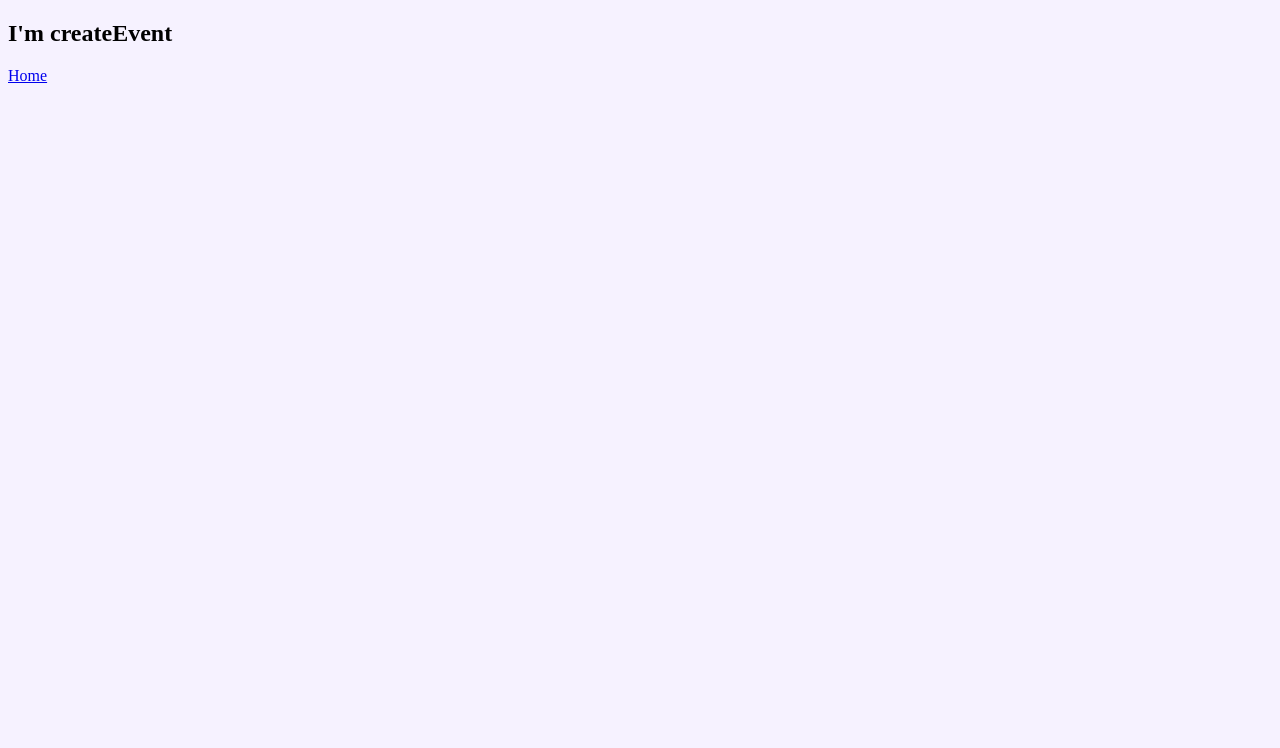
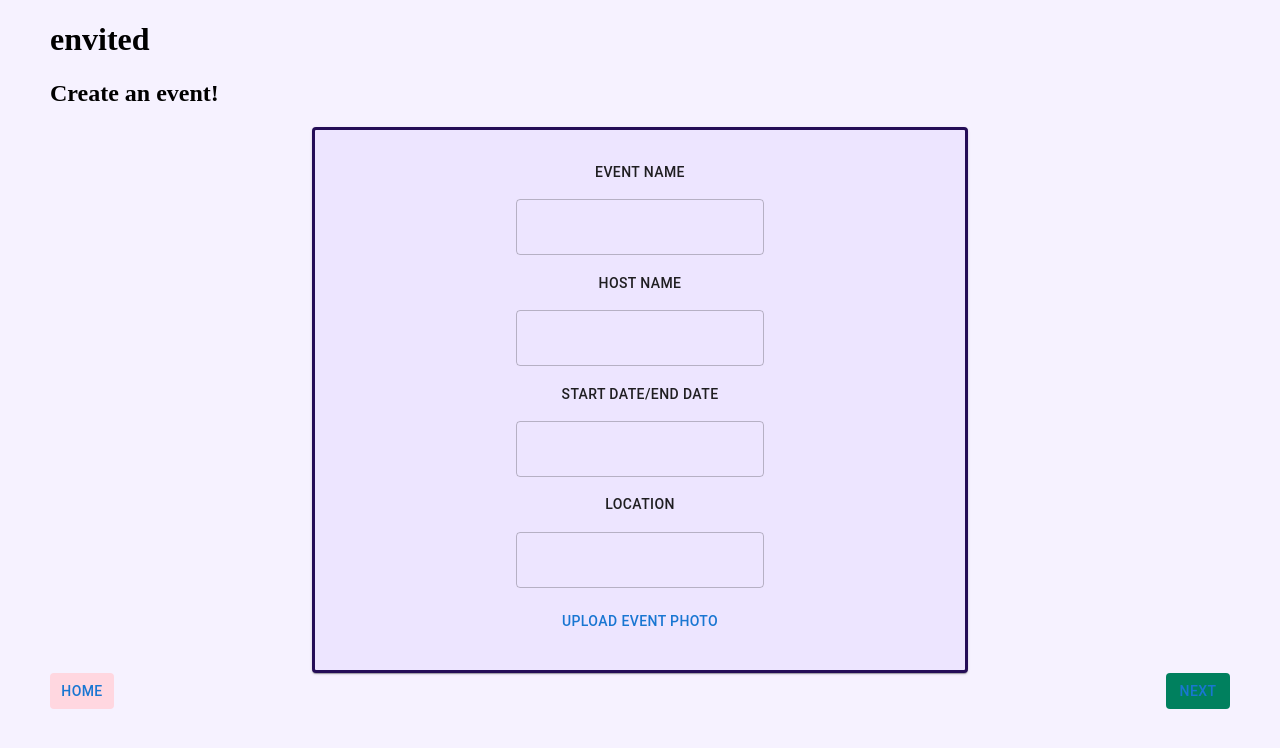
Before and after one commit to JazzPants/envited-technical-assessment, a React (Create React App) app: page /create in a window 1280 px wide. Shown: the top 748 px of the page. Built offline with nearby package versions, Linux system fonts and the light colour scheme.

Commit message:
Commit 11 - Added form in createEvent

```diff
--- a/src/components/createEvent/createEvent.css
+++ b/src/components/createEvent/createEvent.css
@@ -0,0 +1,34 @@
+body {
+    margin-top: 20px;
+    margin-left: 50px;
+    margin-right: 50px;
+}
+
+.createEvent-form {
+    border-style: solid;
+    border-width: 3px;
+    border-color: #240D57;
+    width: 50%;
+    margin: auto;
+    display: flex;
+    align-items: center;
+    justify-content: space-between;
+    flex-direction: column;
+    height: 60vh;
+    padding: 30px;
+}
+
+.form-button {
+    margin: 5px;
+    background: #501FC1;
+    color: #F6F2FF;
+}
+
+#next-button {
+    float: right;
+    background: #00805E;
+}
+
+#home-button {
+    background-color: #FFD7E0;
+}
--- a/src/components/createEvent/createEvent.jsx
+++ b/src/components/createEvent/createEvent.jsx
@@ -2,12 +2,43 @@ import React from "react";
 import "./createEvent.css";
 import { Link } from "react-router-dom";
 
+import TextField from "@mui/material/TextField";
+import { useState } from "react";
+import { Button, Paper } from "@mui/material";
+import Typography from "@mui/material/Typography";
+
 const CreateEvent = () => {
   return (
     <>
-      <h2>I'm createEvent</h2>
+      <h1>envited</h1>
+      <h2>Create an event!</h2>
+      <Paper
+        style={{ backgroundColor: "#EDE5FF" }}
+        className="createEvent-form"
+      >
+        <Typography variant="button">Event Name</Typography>
+        <TextField>Event Name</TextField>
+        <Typography variant="button">Host Name</Typography>
+        <TextField>Host Name</TextField>
+        <Typography variant="button">Start Date/End Date</Typography>
+        <TextField>Start/End Date/Time</TextField>
+        <Typography variant="button">Location</Typography>
+        <TextField>Location</TextField>
+        <Button className="form-button">Upload Event Photo</Button>
+      </Paper>
       <nav>
-        <Link to="/">Home</Link>
+        <Link to="/event">
+          {" "}
+          <Button id="next-button" className="form-button">
+            Next
+          </Button>
+        </Link>
+      </nav>
+
+      <nav>
+        <Link to="/" style={{ textDecoration: "none" }}>
+          <Button id="home-button">Home</Button>
+        </Link>
       </nav>
     </>
   );
--- a/src/components/landing/landing.css
+++ b/src/components/landing/landing.css
@@ -25,7 +25,6 @@ display: flex;
 
     width: 25%;
     padding: 50px;
-    border-style: dashed;
 }
 
 
@@ -35,7 +34,9 @@ display: flex;
 }
 
 .landing-right-content > h1{
-    color: red;
-    border-style: solid;
     text-align: right;
 }
+
+#snapchat-text {
+    color: linear-gradient(90deg, #8456EC 10%, #E87BF8 90%);
+}
--- a/src/components/landing/landing.jsx
+++ b/src/components/landing/landing.jsx
@@ -16,7 +16,9 @@ const Landing = () => {
         </div>
         <div className="landing-right-wrapper">
           <div className="landing-right-content">
-            <h1>Imagine if SnapChat had events.</h1>
+            <h1>
+              Imagine if <span id="snapchat-text">SnapChat</span> had events.
+            </h1>
             <p>
               Easily host and share events with your friends across any social
               media.
@@ -34,9 +36,6 @@ const Landing = () => {
                 </Button>
               </Link>
             </nav>
-            <nav>
-              <Link to="/event">Event Details</Link>
-            </nav>
           </div>
         </div>
       </div>
```
